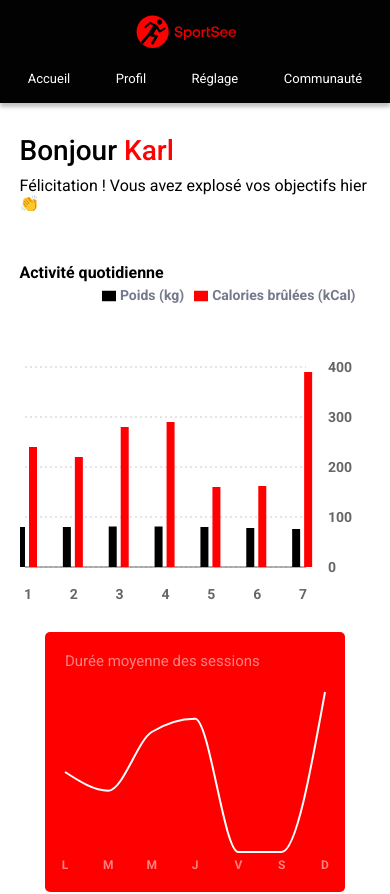
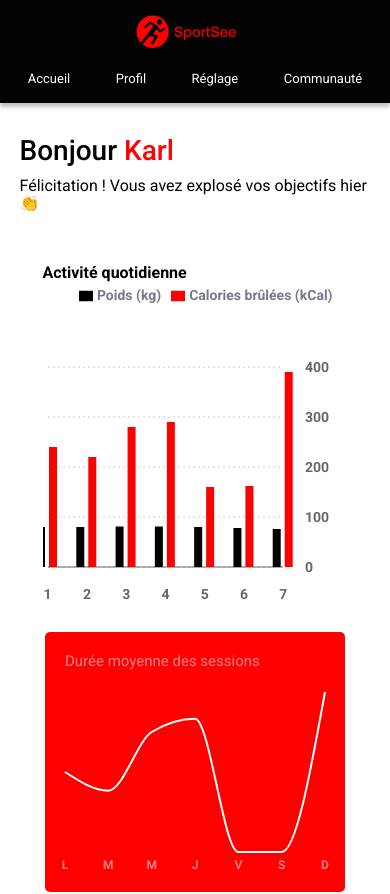
Before and after one commit to Alex-Pqn/SportSee-ocr_dcl, a React (Create React App) app: page / in a window 390 px wide. Shown: the top 894 px of the page. Built offline with nearby package versions, Linux system fonts and the light colour scheme.

Commit message:
Activiy Chart: Fix small device responsive

```diff
--- a/src/components/Dashboard/DashboardActivityChart/DashboardActivityChart.scss
+++ b/src/components/Dashboard/DashboardActivityChart/DashboardActivityChart.scss
@@ -19,3 +19,10 @@
     padding: 0;
   }
 }
+
+// Small devices
+@media only screen and (max-width: 392px) {
+  .activity-chart {
+    width: 305px;
+  }
+}
--- a/src/pages/Dashboard/Dashboard.scss
+++ b/src/pages/Dashboard/Dashboard.scss
@@ -113,3 +113,13 @@
     }
   }
 }
+
+// Small devices
+@media only screen and (max-width: 392px) {
+  .dashboard {
+    &__activity-chart {
+      display: flex;
+      justify-content: center;
+    }
+  }
+}
```
